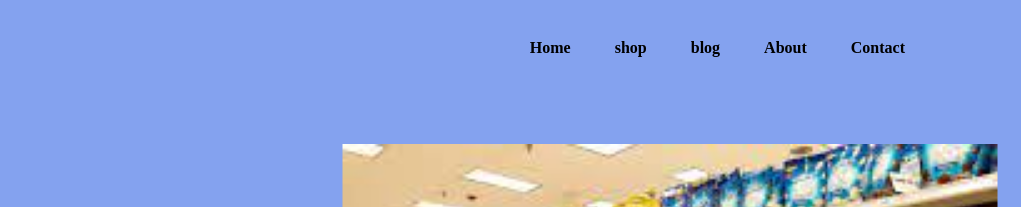
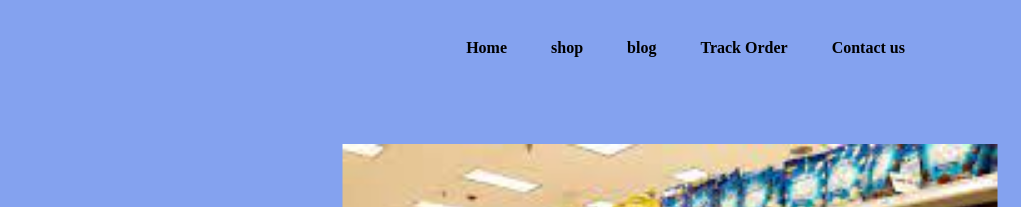
Before and after one commit to ramireddychandra/Ecommerce-Website, a plain HTML site: page index.html in a window 1280 px wide. Shown: the top 207 px of the page, 259-1280 px from the left. Drawn offline with Linux system fonts and the light colour scheme.

Commit message:
First Page

```diff
--- a/index.html
+++ b/index.html
@@ -26,8 +26,8 @@
             <li><a href="#">Home</a></li>
             <li><a href="#">shop</a></li>
             <li><a id="" href="#">blog</a></li>
-            <li><a id="" href="#">About</a></li>
-            <li><a href="#">Contact</a></li>
+            <li><a id="" href="#">Track Order</a></li>
+            <li><a href="#">Contact us</a></li>
           </ul>
         </nav>
         <div class="detail">
```
